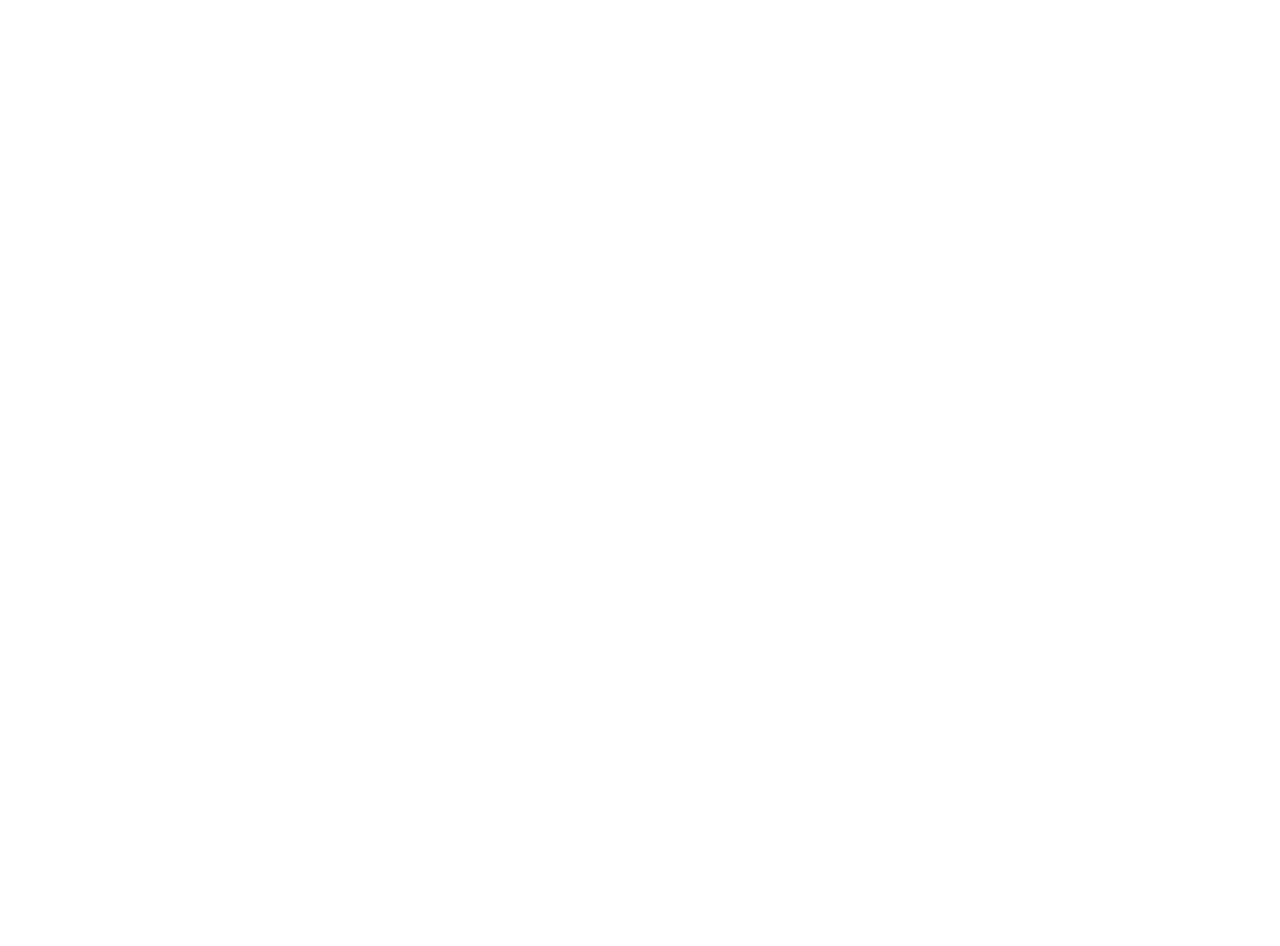
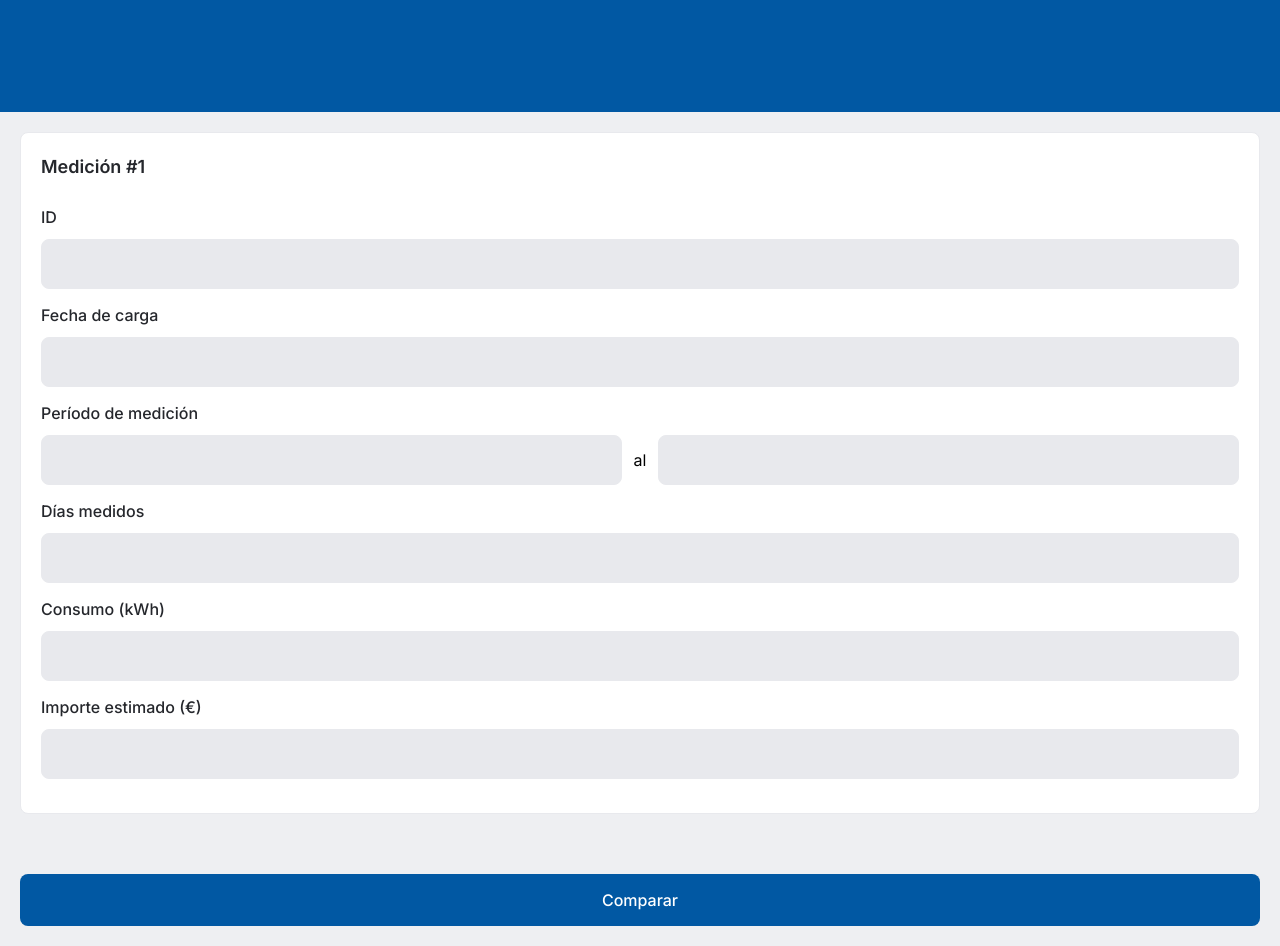
Before and after one commit to teamVoltix/voltix-front, an Angular app: page /measurement-search/1 in a window 1280 px wide. Before the commit this address led to /. Before the commit the page ends 800 px from the top, so only its background shows below. Built offline with nearby package versions, Linux system fonts and the light colour scheme.

Commit message:
feat: add measurement detail

```diff
--- a/src/app/app.routes.ts
+++ b/src/app/app.routes.ts
@@ -10,6 +10,7 @@
 import { StartComponent } from './start/start.component';
 import { MeasurementSearchComponent } from './internal-measurements/components/measurement-search/measurement-search.component';
 import { MeasurementCompareComponent } from './internal-measurements/components/measurement-compare/measurement-compare.component';
+import { MeasurementDetailComponent } from './internal-measurements/components/measurement-search/measurement-detail/measurement-detail.component';
 
 export const routes: Routes = [
   { path: '', redirectTo: 'start', pathMatch: 'full' },
@@ -65,6 +66,11 @@
     component: MeasurementSearchComponent,
   },
   {
+    path: 'measurement-search/:id',
+    title: 'Measurement Detail',
+    component: MeasurementDetailComponent,
+  },
+  {
     path: 'measurement-compare',
     title: 'Measurement compare',
     component: MeasurementCompareComponent,
--- /dev/null
+++ b/src/app/internal-measurements/components/measurement-search/measurement-detail/measurement-detail.component.html
@@ -0,0 +1,56 @@
+<div class="container">
+  <!-- TODO: agregar el header general cuando esté hecho -->
+  <div class="bg-primary h-28"></div>
+
+  <section class="bg-neutral-50 p-5">
+    <section class="bg-white border border-neutral-100 rounded-lg p-5">
+      <div class="flex items-center justify-between mb-6">
+        <h2 class="text-dark-text text-lg font-semibold">Medición #{{measurementId}}</h2>
+        <div [ngClass]="{
+          'bg-neutral-50': measurement?.compare === 'Sin comparar',
+          'bg-success-50': measurement?.compare === 'Sin discrepancias',
+          'bg-error-50': measurement?.compare === 'Con discrepancias'
+        }" class="rounded py-[3px] px-[10px]">
+          <p [ngClass]="{
+            'text-neutral-900': measurement?.compare === 'Sin comparar',
+            'text-success-900': measurement?.compare === 'Sin discrepancias',
+            'text-error-900': measurement?.compare === 'Con discrepancias'
+          }" class="text-xs font-medium">{{measurement?.compare}}</p>
+        </div>
+      </div>
+
+      <label for="id" class="block mb-[10px] text-base font-medium text-dark-text">ID</label>
+      <input readonly type="text" id="id" [value]="measurement?.id"
+        class="w-full !bg-neutral-100 text-dark-text text-base border !border-neutral-100 rounded-lg px-5 py-3 focus:outline-none focus:ring-0 focus:border-input-border mb-[14px]" />
+
+      <label for="id" class="block mb-[10px] text-base font-medium text-dark-text">Fecha de carga</label>
+      <input readonly type="text" id="id" [value]="measurement?.date"
+        class="w-full !bg-neutral-100 text-dark-text text-base border !border-neutral-100 rounded-lg px-5 py-3 focus:outline-none focus:ring-0 focus:border-input-border mb-[14px]" />
+
+      <label for="id" class="block mb-[10px] text-base font-medium text-dark-text">Período de medición</label>
+      <div class="flex items-center gap-3 mb-[14px]">
+              <input readonly type="text" id="id" [value]="measurement?.initialDate"
+        class="w-full !bg-neutral-100 text-dark-text text-base border !border-neutral-100 rounded-lg px-5 py-3 focus:outline-none focus:ring-0 focus:border-input-border" />
+        <p>al</p>
+        <input readonly type="text" id="id" [value]="measurement?.endDate"
+        class="w-full !bg-neutral-100 text-dark-text text-base border !border-neutral-100 rounded-lg px-5 py-3 focus:outline-none focus:ring-0 focus:border-input-border" />
+
+      </div>
+
+      <label for="id" class="block mb-[10px] text-base font-medium text-dark-text">Días medidos</label>
+      <input readonly type="text" id="id" [value]="measurement?.measuredDays"
+        class="w-full !bg-neutral-100 text-dark-text text-base border !border-neutral-100 rounded-lg px-5 py-3 focus:outline-none focus:ring-0 focus:border-input-border mb-[14px]" />
+
+      <label for="id" class="block mb-[10px] text-base font-medium text-dark-text">Consumo (kWh)</label>
+      <input readonly type="text" id="id" [value]="measurement?.consumption"
+        class="w-full !bg-neutral-100 text-dark-text text-base border !border-neutral-100 rounded-lg px-5 py-3 focus:outline-none focus:ring-0 focus:border-input-border mb-[14px]" />
+
+      <label for="id" class="block mb-[10px] text-base font-medium text-dark-text">Importe estimado (€)</label>
+      <input readonly type="text" id="id" [value]="measurement?.estimatedAmount"
+        class="w-full !bg-neutral-100 text-dark-text text-base border !border-neutral-100 rounded-lg px-5 py-3 focus:outline-none focus:ring-0 focus:border-input-border mb-[14px]" />
+    </section>
+
+    <app-button class="block mt-[60px]" text="Comparar"></app-button>
+
+  </section>
+</div>
--- /dev/null
+++ b/src/app/internal-measurements/components/measurement-search/measurement-detail/measurement-detail.component.ts
@@ -0,0 +1,31 @@
+import { CommonModule } from '@angular/common';
+import { Component, inject } from '@angular/core';
+import { ActivatedRoute, Router } from '@angular/router';
+import { MeasurementService } from '../../../services/measurement-service/measurement.service';
+import { Measurement } from '../../../../model/measurement';
+import { ButtonComponent } from '../../../../core/components/button/button.component';
+
+@Component({
+  selector: 'app-measurement-detail',
+  standalone: true,
+  imports: [CommonModule, ButtonComponent],
+  templateUrl: './measurement-detail.component.html',
+  styleUrl: './measurement-detail.component.css'
+})
+export class MeasurementDetailComponent {
+  measurementId!: number;
+  measurement: Measurement | undefined;
+
+  route = inject(ActivatedRoute);
+  measurementService = inject(MeasurementService);
+
+
+  ngOnInit() {
+    this.route.params.subscribe(params => {
+      this.measurementId = +params['id']; // Obtener el id de la URL
+      this.measurementService.getMeasurementById(this.measurementId).subscribe(measurement => {
+        this.measurement = measurement;
+      });
+    });
+  }
+}
```
Also changed, not shown: src/app/internal-measurements/components/measurement-search/measurement-detail/measurement-detail.component.css (added), 1 other file (tests, documents, lock files or other folders).
